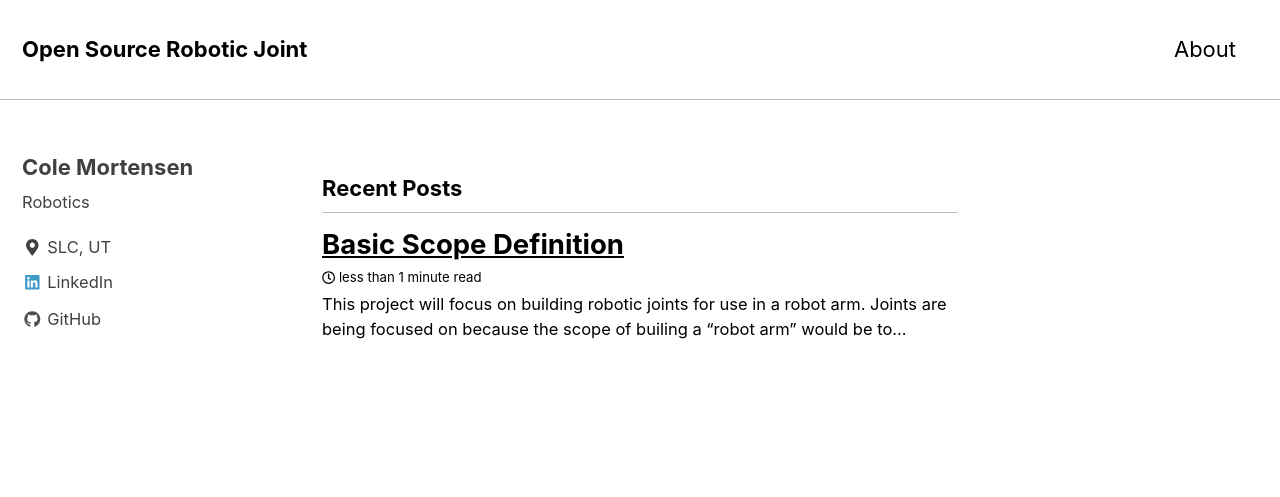
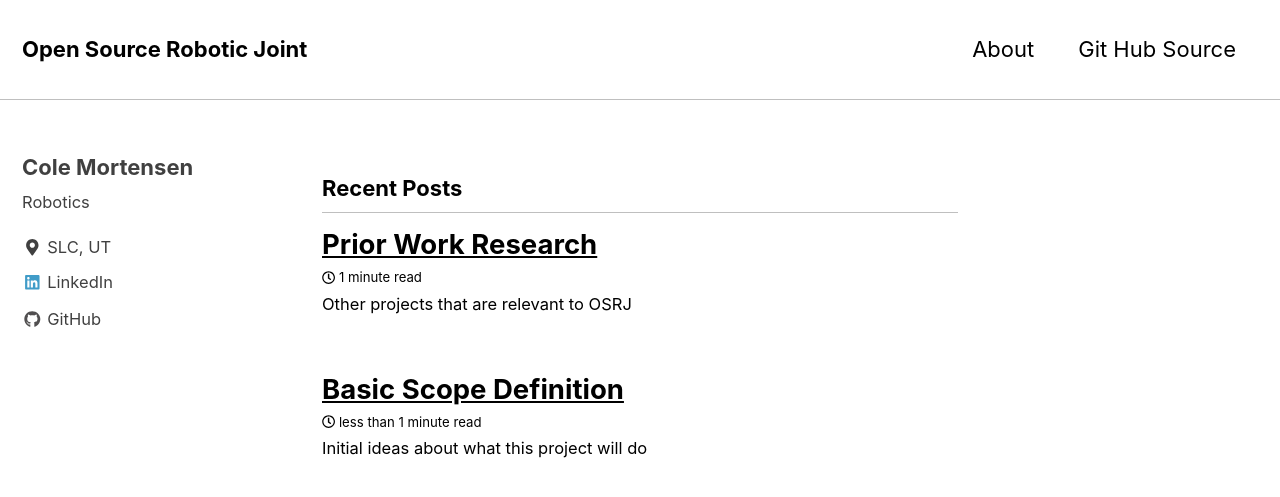
Before and after one commit to magicole/OSRJ, a Jekyll site: the page built from index.html, in a window 1280 px wide and 900 px high. Shown: the top 497 px of the window. Built offline with Jekyll 4.4.1, drawn with Linux system fonts in a browser that asks for light colours; nearby versions of some CDN libraries; the list of posts is cut into pages by our own code; part of the change alters nothing that is shown.

Commit message:
added prior work post

```diff
--- a/_data/navigation.yml
+++ b/_data/navigation.yml
@@ -2,6 +2,8 @@
 main:
   - title: "About"
     url: /about
+  - title: "Git Hub Source"
+    url: https://github.com/magicole/osrj
   # - title: "About"
   #   url: https://mmistakes.github.io/minimal-mistakes/about/
   # - title: "Sample Posts"
--- a/_posts/2018-02-16-basic-scope.md
+++ b/_posts/2018-02-16-basic-scope.md
@@ -1,6 +1,7 @@
 ---
 layout: single
 title: Basic Scope Definition
+excerpt: "Initial ideas about what this project will do"
 ---
 
 This project will focus on building robotic joints for use in a robot arm. Joints are being focused on because the scope of builing a "robot arm" would be too large. The ultimate goal is to integrate multiple joint units into a robot arm for the final demonstration, but the arm is not the main focus.
--- /dev/null
+++ b/_posts/2018-02-22-prior-work.md
@@ -0,0 +1,37 @@
+---
+layout: single
+title: Prior Work Research
+excerpt: Other projects that are relevant to OSRJ
+---
+
+Robotic arms and motor control systems are nothing new. Instead of reinventing the wheel, I'm going to look at prior work done by others and see what I can incorporate into the OSRJ project. Below are some other projects that include components and ideas that I think will be useful. Projects are in no particular order.
+
+- [Mechaduino](https://hackaday.io/project/11224-mechaduino)
+    - Integrated stepper motor servo drive unit with magnetic encoder
+    - Fits on back of stepper motor
+    - Selling for $49 for just the PCB
+    - Uses SAMD21 MCU
+    - i2c or serial control
+- [3D Printable Robot Arm - Large](https://hackaday.io/project/3800-3d-printable-robot-arm)
+    - Larger than most robot arm projects
+    - Uses stepper motors
+    - Fully 3D printed design
+    - Attempted a harmonic drive but it didn't work
+    - On the slow side
+- [ODrive](https://hackaday.io/project/11583-odrive-high-performance-motor-control)
+    - Open source brushless motor driver
+    - Brushless motors provide more power and speed
+    - Encoder feedback and regenerative braking
+    - Multiple control protocols
+- [Thor Open Source Robotic Arm](https://hackaday.io/project/12989-thor)
+    - Fully 3D printed structure
+    - Uses stepper motors
+    - 62.5 cm long and can lift 750 grams
+    - Designed with education in mind
+    - ~$430 build cost
+    - Not bad speed from demo video
+- [MeArm](https://hackaday.io/project/181-mearm-your-robot)
+    - Low cost (~$35) RC servo driven arm
+    - I have one and have created a control shield for it
+    - Small range and lifting capacity
+    - Made from laser cut acrylic
```
